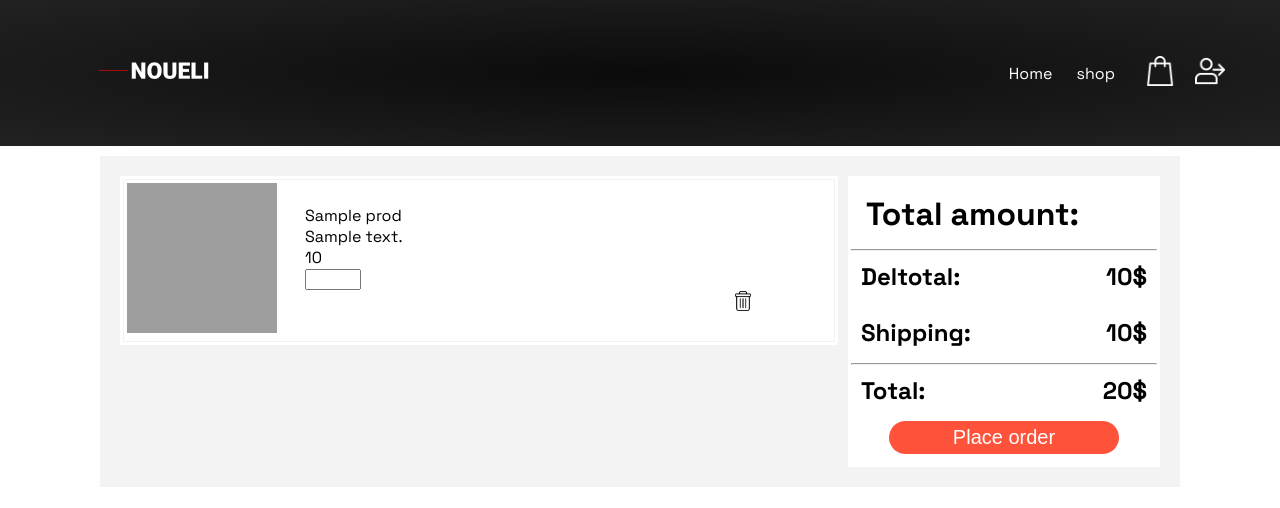
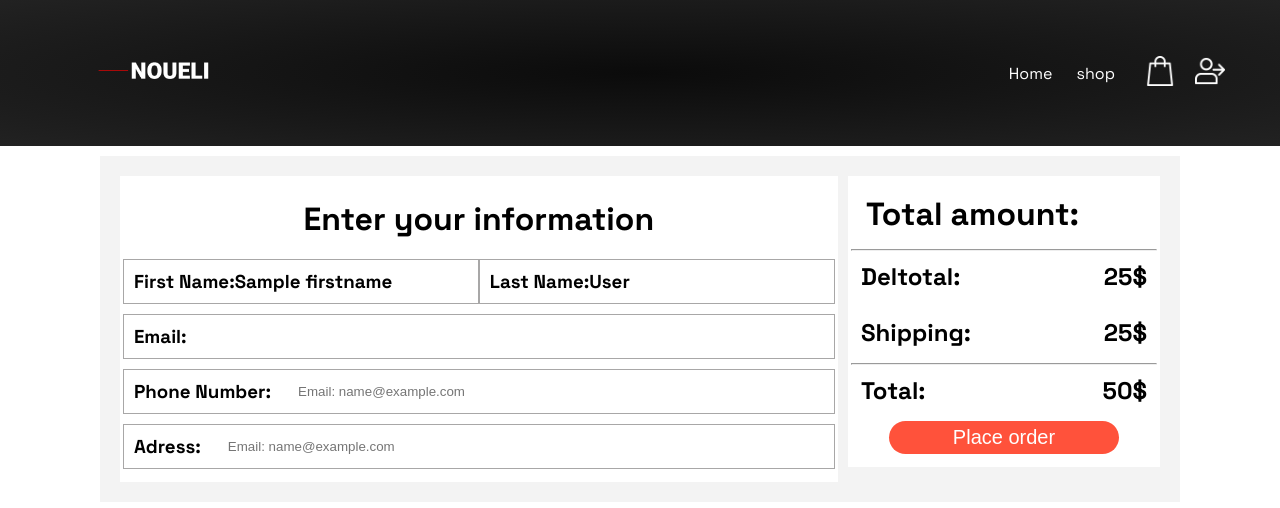
Before and after one commit to noorbhtiti/e-commerce-website, a Flask app: template templates/PlaceOrder.html in a window 1280 px wide. Shown: the top 508 px of the page. Run offline with Flask 2, Linux system fonts and the light colour scheme; the template is opened without the code that fills it: most values are stand-ins (such as "Sample title", 1, 10 or a date in 2020); parts of the project's set-up code (start-up, migrations or seed data) failed here and were passed over; some libraries are stand-ins or nearby versions; grey boxes are pictures that could not be loaded.

Commit message:
Ordre place html

```diff
--- a/static/css/PlaceOrder.css
+++ b/static/css/PlaceOrder.css
@@ -147,10 +147,7 @@ h1{
     background: #563434;
 }
 
-#order-boxes{
-    display: flex;
-    border: solid 1px #F3F3F3;
-}
+
 
 #image-div{
     border: solid rgb(255, 255, 255);
@@ -194,3 +191,53 @@ span.step {
     text-align: center;
     width: 1.6em;
   }
+
+.input-filed{
+    display: block;
+    width: 100%;
+}
+
+#text-box1 {
+    margin: auto;
+    margin-bottom: 10px;
+    width: 50%;
+    border: 1px solid #a8a7a7;
+    padding: 10px;
+    float: left;
+    height: auto;
+    display: -webkit-inline-box;
+  }
+
+  #text-box2 {
+    margin: auto;
+    margin-bottom: 10px;
+    width: 50%;
+    border: 1px solid #a8a7a7;
+    padding: 10px;
+    float: right;
+    height: auto;
+    display: -webkit-inline-box;
+  }
+
+  #text-box3 {
+    margin: auto;
+    margin-bottom: 10px;
+    width: 100%;
+    border: 1px solid #a8a7a7;
+    padding: 10px;
+    float: right;
+    height: auto;
+    display: -webkit-inline-box;
+  }
+
+  .input-field{
+    background: none;
+    border: none;
+    margin-left: 25px;
+    width: 400px;
+  }
+
+    #enter-info-text{
+      text-align: center;
+      margin: 20px;
+  }
--- a/templates/PlaceOrder.html
+++ b/templates/PlaceOrder.html
@@ -67,40 +67,49 @@
 
 
 <div id="main-box">
-
-
     <div id = "leftbox">
 
-        {% for row in lista%}
-            {% for prods in row %}
+         <h1 id="enter-info-text">Enter your information</h1>
 
         <div id="order-boxes">
 
-            <div id="image-div">
-                 <img src="{{url_for('static', filename=prods['imageName'])}}" width="150px" height="150px">
-            </div>
-            <div id="text-boxes">
-                <p id= desc > {{prods['ProductName']}} </p>
-                <p id= desc > {{prods['Description']}} </p>
-                <p id= desc > {{prods['ProductPrice']}} </p>
-                 <div id="d1">
-                     <form method="">
-                             <input value={{cartDict[prods['ProductID']]}}  type="number" min="0" max="10" id="items-number" name="itemstest">
-                     </form>
-                  </div>
+           <form action="" method="POST">
 
-                  <div id="d2">
-                      <a id="add-to-cart-link" href="/cart.{{prods['ProductID']}}">
-                     <button id="delete-btn">
-                         <img src="{{url_for('static', filename='delete.png')}}" width="20px" height="20px">
-                     </button>
-                      </a>
-                 </div>
+            <div id="text-box1">
+                <h3 id="firstname" >First Name:</h3>
+                <h3 id="firstname" > {{ firstname }}</h3>
             </div>
 
+            <div id="text-box2">
+                <h3 id="lastname" >Last Name:</h3>
+                <h3 id="lastname" > {{ lastname }} </h3>
+            </div>
+
+            <br>
+
+
+            <div id="text-box3">
+                <h3 id="firstname" >Email:</h3>
+            </div>
+
+            <br>
+
+            <div id="text-box3">
+                <h3 id="lastname" >Phone Number: </h3>
+                <input name="edit-email" type="email" class="input-field" placeholder="Email: {{email}}" >
+            </div>
+
+            <br>
+
+            <div id="text-box3">
+                <h3 id="firstname" >Adress: </h3>
+                <input name="edit-email" type="email" class="input-field" placeholder="Email: {{email}}" >
+            </div>
+
+
+            <br>
+           </form>
          </div>
-        {% endfor %}
-    {% endfor %}
     </div>
 
 
@@ -110,16 +119,16 @@
         <hr>
         <div id="deltotal-box">
             <h2 id="Deltotal">Deltotal: </h2>
-            <h2 id="Deltotal-right">{{price}}$</h2>
+            <h2 id="Deltotal-right">25$</h2>
         </div>
         <div id="deltotal-box">
             <h2 id="Deltotal">Shipping: </h2>
-            <h2 id="Deltotal-right">{{shippingCost}}$</h2>
+            <h2 id="Deltotal-right">25$</h2>
         </div>
         <hr>
         <div id="deltotal-box">
             <h2 id="Deltotal">Total: </h2>
-            <h2 id="Deltotal-right">{{price + shippingCost}}$</h2>
+            <h2 id="Deltotal-right">50$</h2>
         </div>
 
         <div id="btn-box">
@@ -138,5 +147,6 @@
 
 <!----------------------------------------------------------------------->
 
+
 </body>
 </html>
```
Also changed, not shown: app.py (line endings or trailing spaces).
